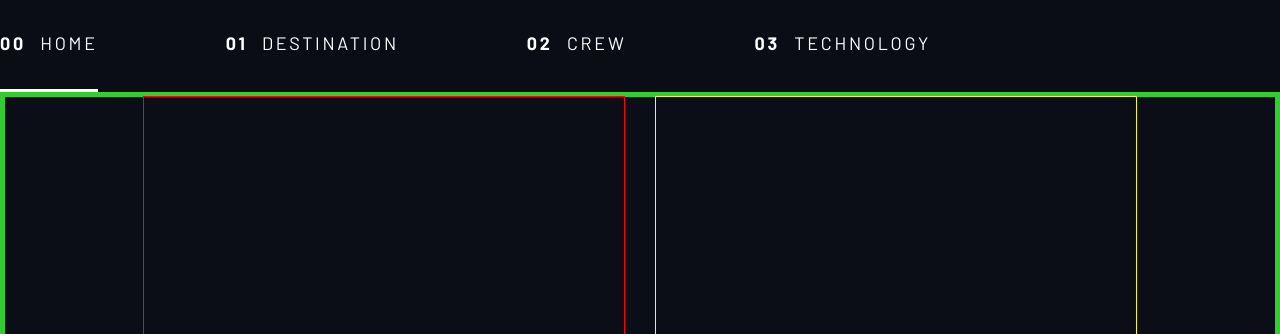
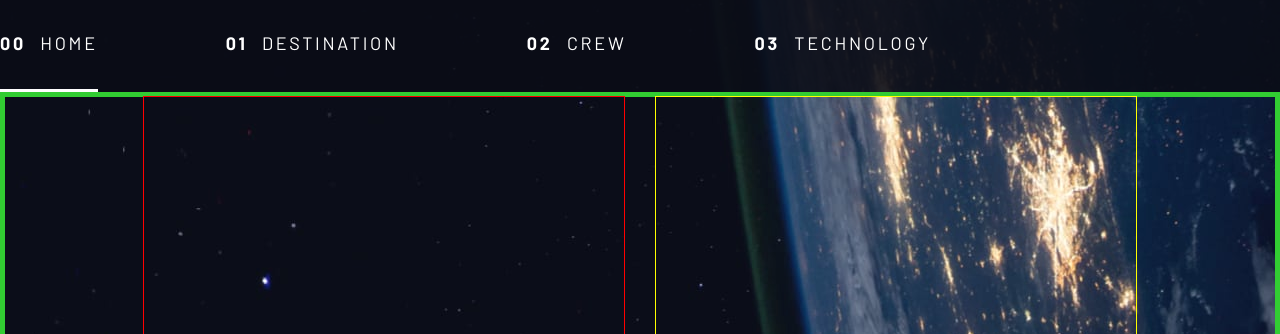
Before and after one commit to StasiS-web/SpaceTourism, a plain HTML site: page spaceTourism/index.html in a window 1280 px wide. Shown: the part 114-448 px from the top of the page. Drawn offline with nearby package versions, Linux system fonts and the light colour scheme; a web font is replaced by a local one.

Commit message:
fix background image location

```diff
--- a/spaceTourism/assets/css/style.css
+++ b/spaceTourism/assets/css/style.css
@@ -280,19 +280,19 @@ button{
 
 /*=============== HOME ===============*/
 .home{
-    background-image: url("/spaceTourism//assets/img/home/background-home-mobile.jpg");
+    background-image: url("/spaceTourism/assets/img/home/background-home-mobile.jpg");
 }
 
 @media (min-width: 35em) {
     .home{
         background-position: center center;
-        background-image: url("/spaceTourism//assets/img/home/background-home-tablet.jpg");
+        background-image: url("/spaceTourism/assets/img/home/background-home-tablet.jpg");
     }
 }
 
 @media (min-width: 45em) {
     .home{
-        background-image: url("/spaceTourism//assets/img/home/background-home-desktop.jpg");
+        background-image: url("/spaceTourism/assets/img/home/background-home-desktop.jpg");
     }
 }
 
```
